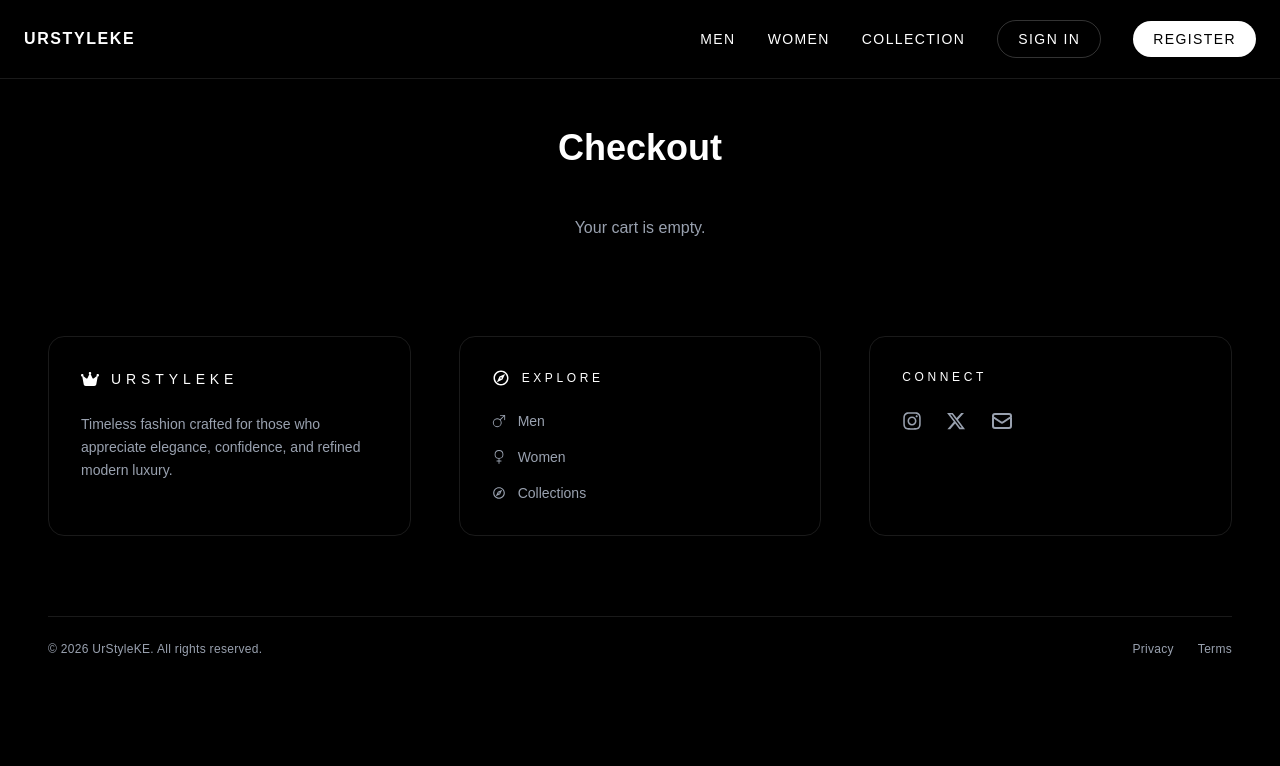
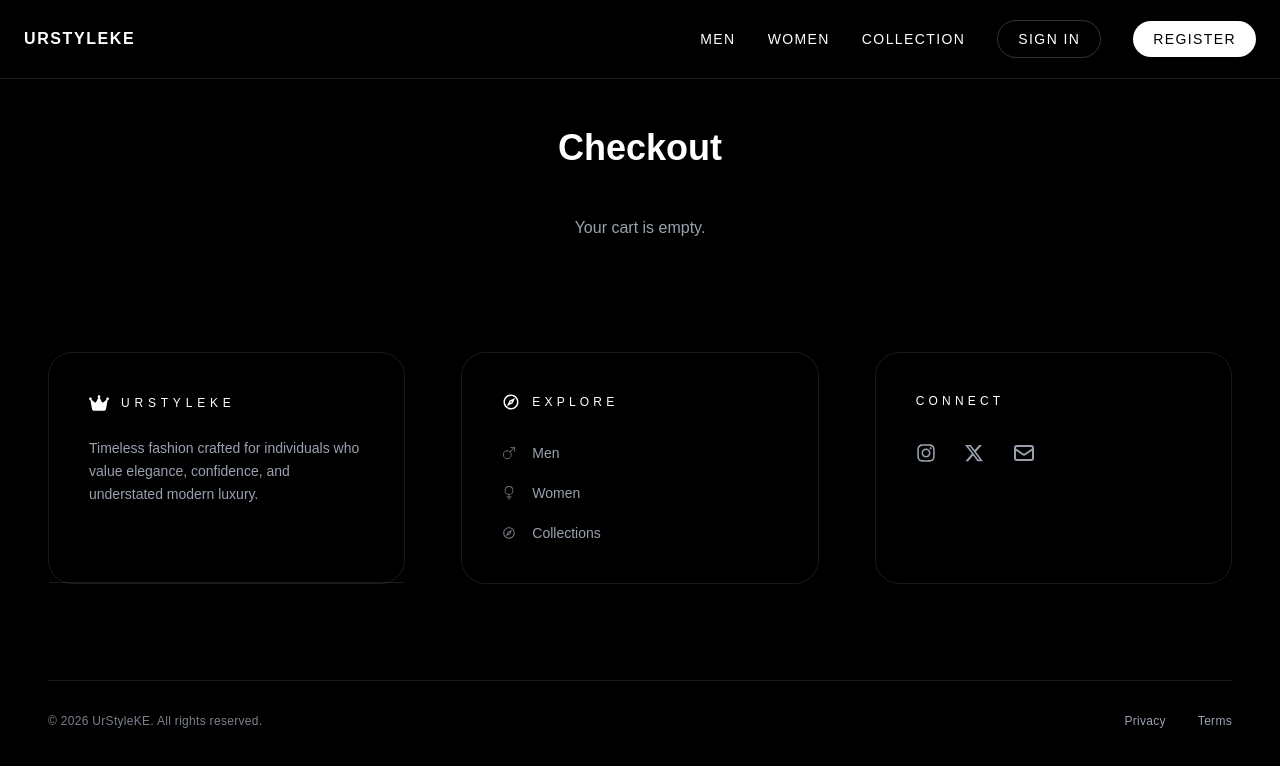
Before and after one commit to Griffinsshem/urstyleke2, a Next.js app in the folder frontend/: page /checkout in a window 1280 px wide. Shown: the top 766 px of the page. Built offline with nearby package versions, Linux system fonts and the light colour scheme.

Commit message:
refactor(footer): enhance layout, spacing, and premium UI details

```diff
--- a/frontend/src/components/Footer.jsx
+++ b/frontend/src/components/Footer.jsx
@@ -6,48 +6,60 @@ import { BsGenderMale, BsGenderFemale } from "react-icons/bs";
 
 export default function Footer() {
   return (
-    <footer className="bg-black text-gray-400 px-6 pt-24 pb-10">
-      <div className="max-w-7xl mx-auto grid grid-cols-1 md:grid-cols-3 gap-12">
+    <footer className="bg-black text-gray-400 px-6 pt-28 pb-10">
+      <div className="max-w-7xl mx-auto grid grid-cols-1 md:grid-cols-3 gap-14">
 
         {/* Brand */}
-        <div className="border border-white/10 p-8 rounded-2xl">
+        <div className="relative border border-white/10 p-10 rounded-3xl">
           <div className="flex items-center gap-3 mb-6">
-            <FaCrown className="text-white text-lg" />
-            <h3 className="text-white text-sm tracking-[0.35em] uppercase">
+            <FaCrown className="text-white text-xl" />
+            <h3 className="text-white text-xs tracking-[0.4em] uppercase">
               UrStyleKE
             </h3>
           </div>
+
           <p className="text-sm leading-relaxed max-w-sm">
-            Timeless fashion crafted for those who appreciate elegance,
-            confidence, and refined modern luxury.
+            Timeless fashion crafted for individuals who value elegance,
+            confidence, and understated modern luxury.
           </p>
+
+          <span className="absolute inset-x-0 bottom-0 h-px bg-white/10" />
         </div>
 
         {/* Navigation */}
-        <div className="border border-white/10 p-8 rounded-2xl">
-          <div className="flex items-center gap-3 mb-6">
+        <div className="border border-white/10 p-10 rounded-3xl">
+          <div className="flex items-center gap-3 mb-8">
             <MdOutlineExplore className="text-white text-lg" />
-            <h4 className="text-white text-xs tracking-[0.3em] uppercase">
+            <h4 className="text-white text-xs tracking-[0.35em] uppercase">
               Explore
             </h4>
           </div>
 
-          <ul className="space-y-4 text-sm">
-            <li className="flex items-center gap-3">
-              <BsGenderMale />
-              <Link href="/men" className="hover:text-white transition">
+          <ul className="space-y-5 text-sm">
+            <li className="flex items-center gap-4">
+              <BsGenderMale className="opacity-70" />
+              <Link
+                href="/men"
+                className="hover:text-white transition-colors"
+              >
                 Men
               </Link>
             </li>
-            <li className="flex items-center gap-3">
-              <BsGenderFemale />
-              <Link href="/women" className="hover:text-white transition">
+            <li className="flex items-center gap-4">
+              <BsGenderFemale className="opacity-70" />
+              <Link
+                href="/women"
+                className="hover:text-white transition-colors"
+              >
                 Women
               </Link>
             </li>
-            <li className="flex items-center gap-3">
-              <MdOutlineExplore />
-              <Link href="/collection" className="hover:text-white transition">
+            <li className="flex items-center gap-4">
+              <MdOutlineExplore className="opacity-70" />
+              <Link
+                href="/collection"
+                className="hover:text-white transition-colors"
+              >
                 Collections
               </Link>
             </li>
@@ -55,35 +67,50 @@ export default function Footer() {
         </div>
 
         {/* Social / Contact */}
-        <div className="border border-white/10 p-8 rounded-2xl">
-          <h4 className="text-white text-xs tracking-[0.3em] uppercase mb-6">
+        <div className="border border-white/10 p-10 rounded-3xl">
+          <h4 className="text-white text-xs tracking-[0.35em] uppercase mb-8">
             Connect
           </h4>
-          <div className="flex items-center gap-6">
-            <a href="#" aria-label="Instagram">
-              <FaInstagram className="w-5 h-5 hover:text-white transition" />
+
+          <div className="flex items-center gap-7">
+            <a
+              href="#"
+              aria-label="Instagram"
+              className="group"
+            >
+              <FaInstagram className="w-5 h-5 transition-transform group-hover:scale-110 group-hover:text-white" />
             </a>
-            <a href="#" aria-label="Twitter/X">
-              <FaXTwitter className="w-5 h-5 hover:text-white transition" />
+
+            <a
+              href="#"
+              aria-label="Twitter/X"
+              className="group"
+            >
+              <FaXTwitter className="w-5 h-5 transition-transform group-hover:scale-110 group-hover:text-white" />
             </a>
-            <a href="mailto:info@urstyleke.com" aria-label="Email">
-              <HiOutlineMail className="w-6 h-6 hover:text-white transition" />
+
+            <a
+              href="mailto:info@urstyleke.com"
+              aria-label="Email"
+              className="group"
+            >
+              <HiOutlineMail className="w-6 h-6 transition-transform group-hover:scale-110 group-hover:text-white" />
             </a>
           </div>
         </div>
       </div>
 
       {/* Bottom bar */}
-      <div className="max-w-7xl mx-auto mt-20 border-t border-white/10 pt-6 flex flex-col md:flex-row justify-between items-center text-xs tracking-wide">
-        <span>
+      <div className="max-w-7xl mx-auto mt-24 border-t border-white/10 pt-8 flex flex-col md:flex-row justify-between items-center text-xs tracking-wide">
+        <span className="opacity-80">
           © {new Date().getFullYear()} UrStyleKE. All rights reserved.
         </span>
 
-        <div className="flex gap-6 mt-4 md:mt-0">
-          <Link href="/privacy" className="hover:text-white transition">
+        <div className="flex gap-8 mt-4 md:mt-0">
+          <Link href="/privacy" className="hover:text-white transition-colors">
             Privacy
           </Link>
-          <Link href="/terms" className="hover:text-white transition">
+          <Link href="/terms" className="hover:text-white transition-colors">
             Terms
           </Link>
         </div>
```
